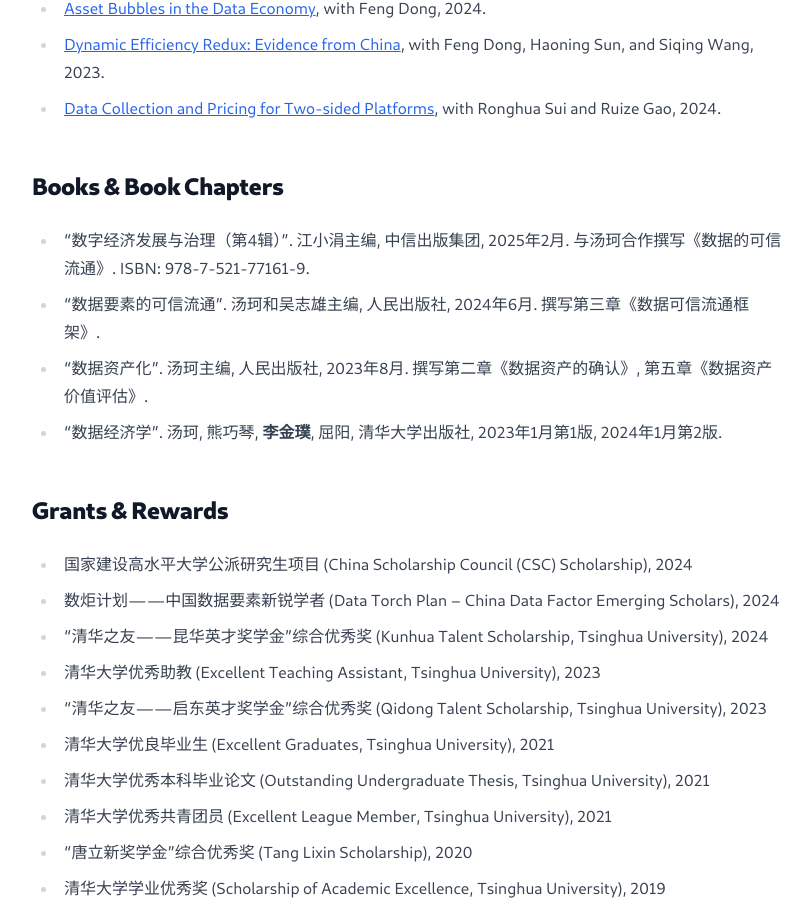
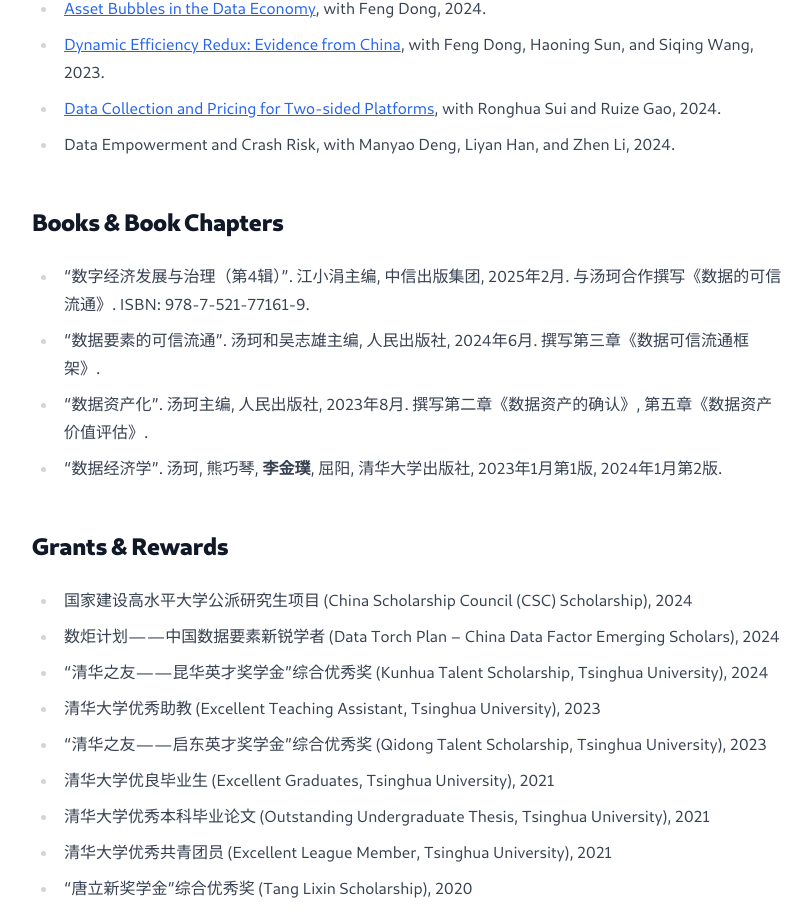
Before and after one commit to lijinpu/lijinpu.github.io, a Next.js app: page /cv in a window 1280 px wide. Shown: the part 831-1745 px from the top of the page, without its empty margins (232-1043 px from the left). Built offline with nearby package versions, Linux system fonts and the light colour scheme.

Commit message:
auto update

```diff
--- a/pages/cv.tsx
+++ b/pages/cv.tsx
@@ -56,6 +56,10 @@
 
         <li>
         <a href="https://ssrn.com/abstract=4664864">Data Collection and Pricing for Two-sided Platforms</a>, with Ronghua Sui and Ruize Gao, 2024.
+        </li>
+
+        <li>
+        Data Empowerment and Crash Risk, with Manyao Deng, Liyan Han, and Zhen Li, 2024.
         </li>
 
         </ul>
```
